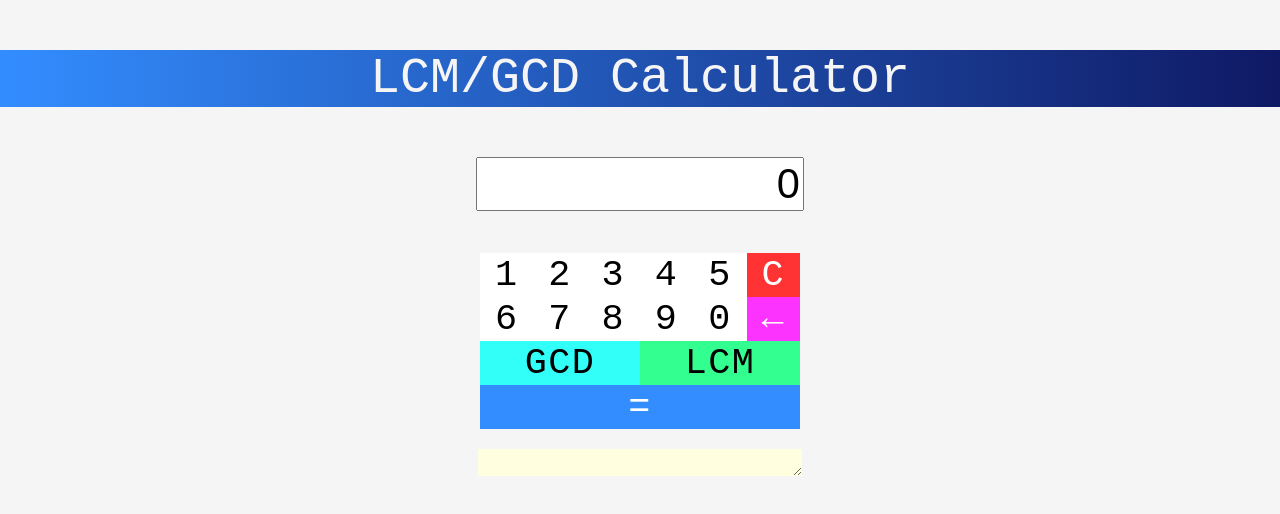
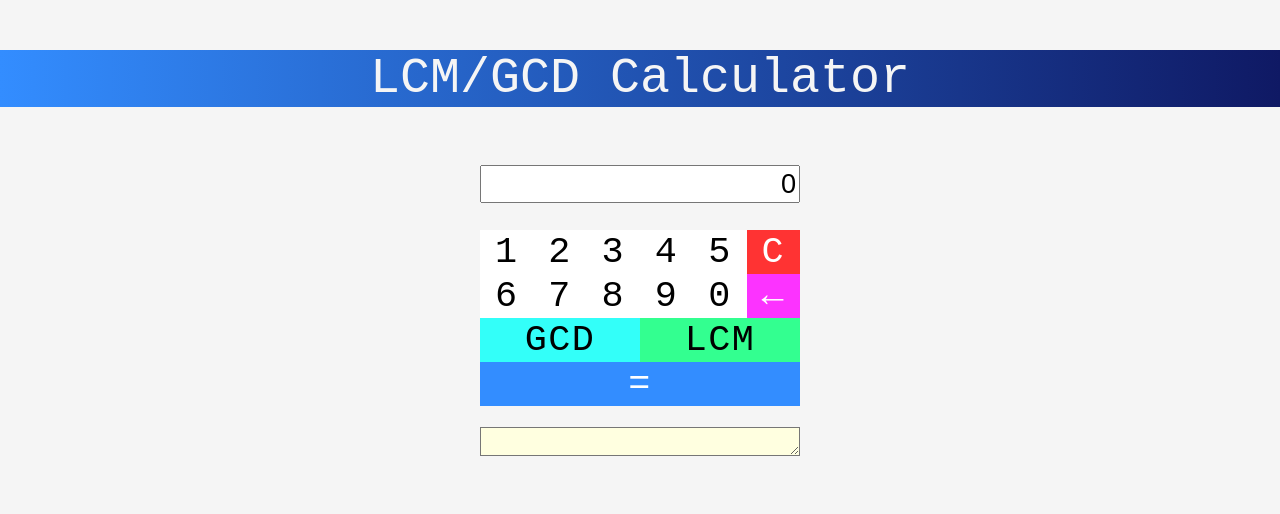
Before and after one commit to rsk2/calculator, a React (Create React App) app: page / in a window 1280 px wide. Shown: the top 514 px of the page. Built offline with nearby package versions, Linux system fonts and the light colour scheme.

Commit message:
Issue 4: CSS updates

```diff
--- a/src/App.css
+++ b/src/App.css
@@ -45,20 +45,21 @@ button:active {
 }
 
 .calculator > .display {
-  width:320px;
-  font-size: 2.6em;
+  width:100%;
+  font-size: 1.7em;
   text-align: right;
-  margin-bottom:1em
- }
+  margin-bottom:1em;
+  box-sizing:border-box;
+}
 
  .calculator  {
-    margin: auto;
+    width: 320px;
     text-align: center;
+    padding:0.5em;
+    margin:auto;
  }
 
  .inputBoxes {
-   width: 320px;
-   margin:auto;
    background-color: white;
  }
 
@@ -75,18 +76,14 @@ button:active {
 }
 
  .calculator > .history {
-  width:320px;
   font-size: 1.6em;
   text-align: left;
   margin-top:1em;
   background-color: lightyellow;
-  border: none
+  width: 100%;
+  box-sizing: border-box;
  }
 
- .container {
-  margin: auto;
-  max-width: 800px;
-}
 
 @media (max-width: 425px) {
 
--- a/src/components/Calculator.js
+++ b/src/components/Calculator.js
@@ -165,8 +165,7 @@ class Calculator extends React.Component {
         return (
             <div className="calculator" >
                 <input type="text" value={this.state.displayText} className="display"
-                 readOnly></input>
-                 <br/>
+                readOnly></input>
                  <div className="inputBoxes">
                     <div className="row1">
                         <button onClick={this.addToDisplay}>1</button>
```
